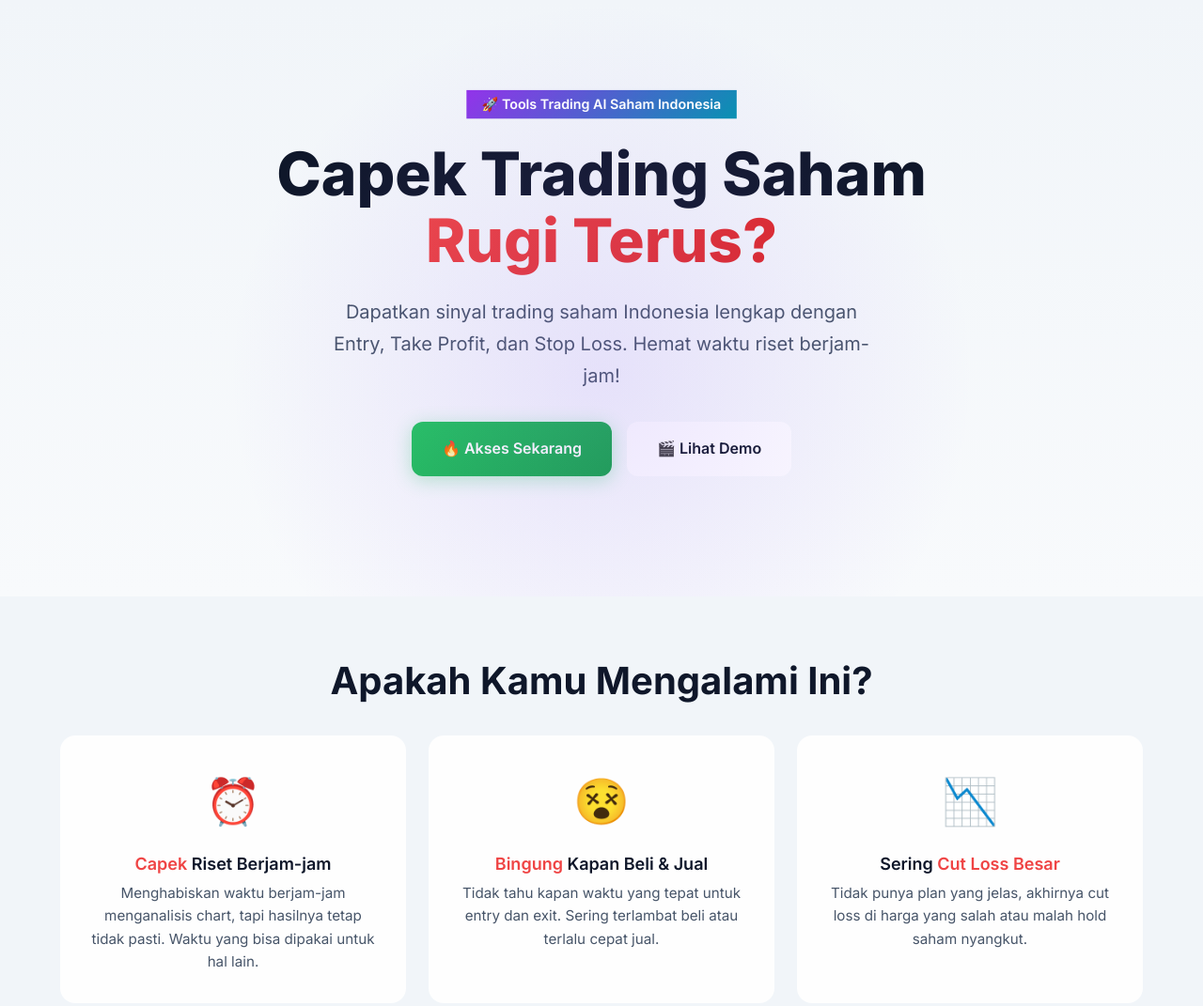
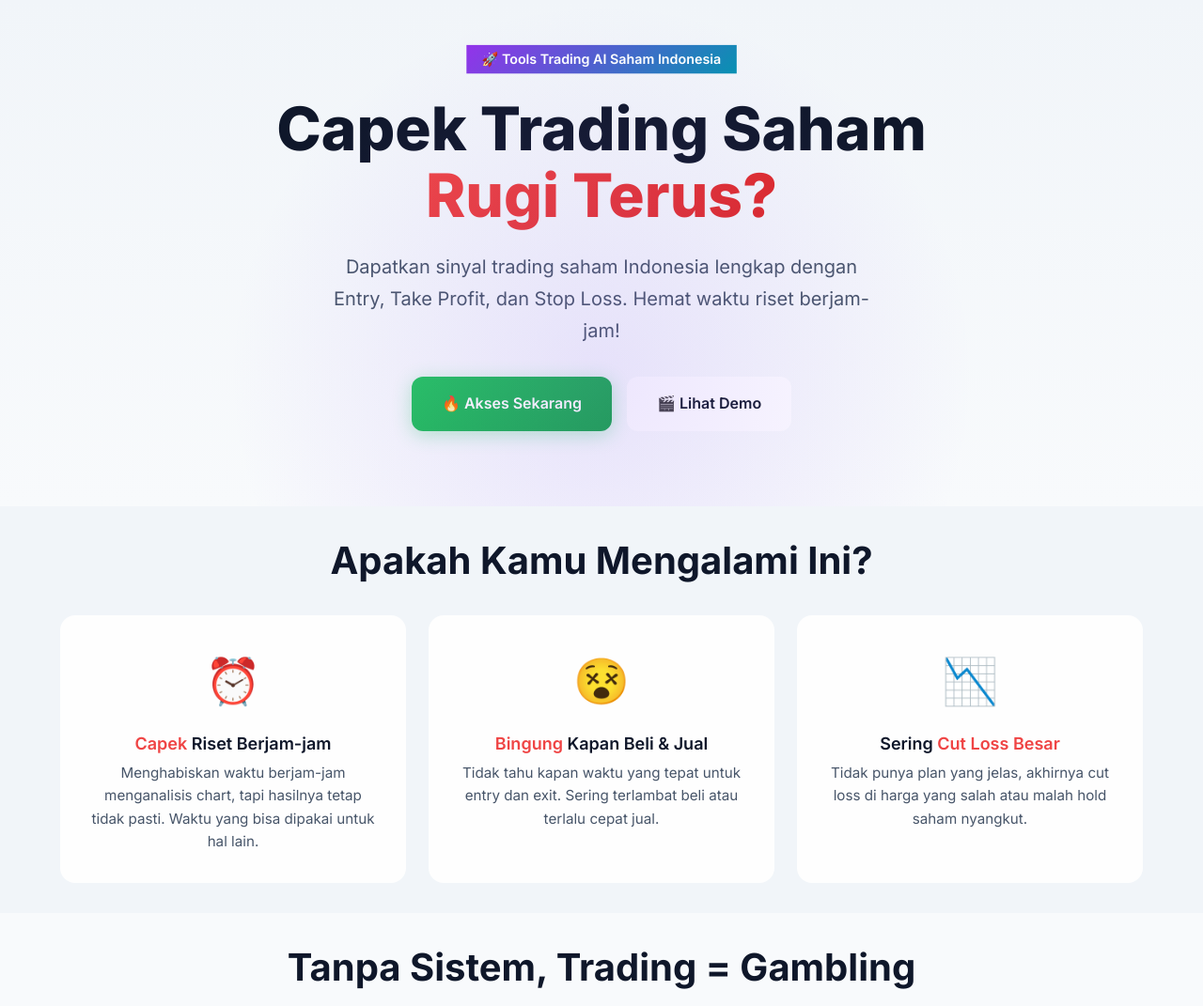
Before and after one commit to bangsatruk/autostocks-ai, a website built with Vite: page index.html in a window 1280 px wide. Shown: the top 1071 px of the page at 94% size. Built offline with nearby package versions, Linux system fonts and the light colour scheme.

Commit message:
Optimize mobile spacing and remove payment text

```diff
--- a/src/pages/LandingPage.js
+++ b/src/pages/LandingPage.js
@@ -257,7 +257,7 @@ export function renderLandingPage() {
               </p>
             </div>
 
-            <p class="cta-note">Pembayaran aman via transfer bank / e-wallet</p>
+
           </div>
         </div>
       </section>
--- a/src/styles/landing.css
+++ b/src/styles/landing.css
@@ -18,7 +18,7 @@
    Hero Section
 ============================================ */
 .landing-hero {
-    padding: calc(var(--spacing-xl) * 3) 0;
+    padding: calc(var(--spacing-xl) * 1.5) 0;
     text-align: center;
     background: linear-gradient(180deg, var(--bg-secondary) 0%, var(--bg-primary) 100%);
     position: relative;
@@ -269,7 +269,7 @@
    Section Common Styles
 ============================================ */
 .landing-section {
-    padding: calc(var(--spacing-xl) * 2) 0;
+    padding: var(--spacing-xl) 0;
 }
 
 .section-badge {
```
